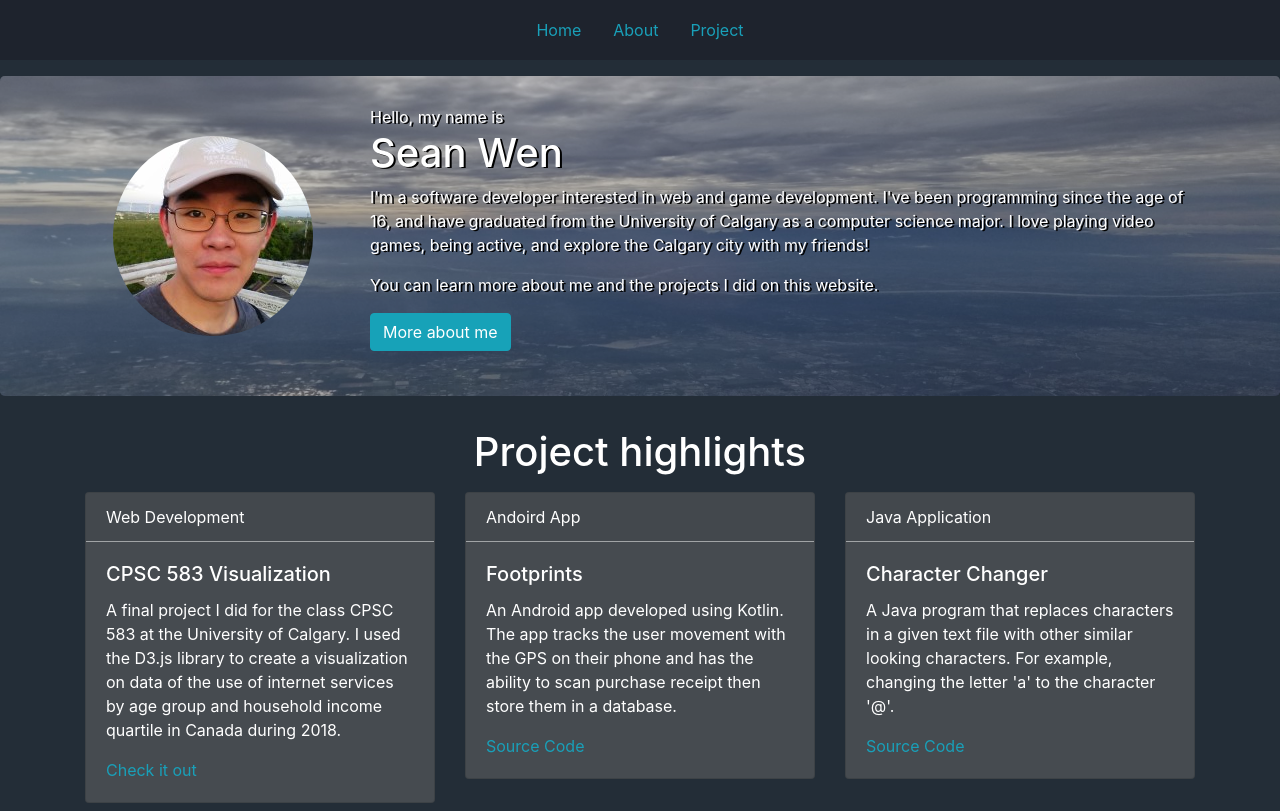
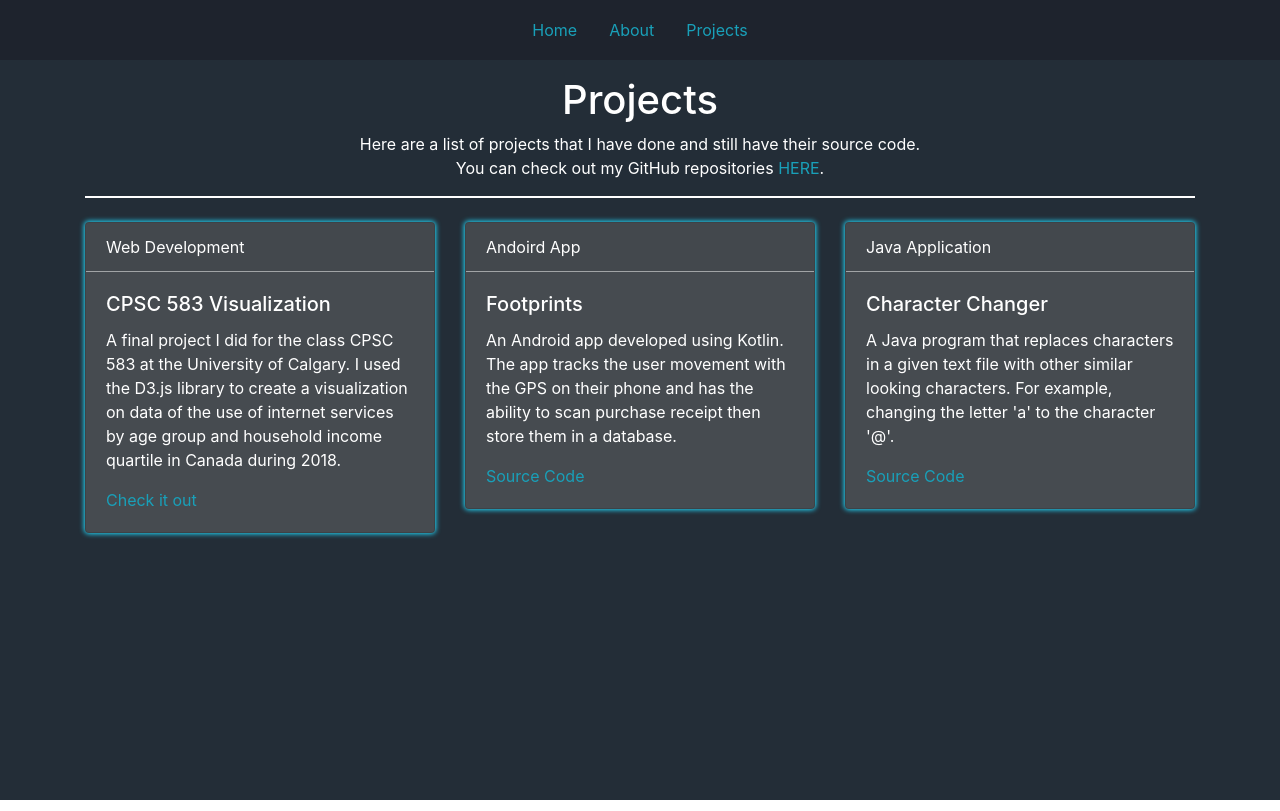
Before and after one commit to ShouShou92410/ShouShou92410.github.io, a React (Create React App) app: page /projects in a window 1280 px wide. Built offline with nearby package versions, Linux system fonts and the light colour scheme.

Commit message:
- Some style changes - Start working on the project page

```diff
--- a/src/component/about/About.jsx
+++ b/src/component/about/About.jsx
@@ -11,10 +11,10 @@ function About() {
       <Card className="content-container">
         <Card.Body>
           <Row>
-            <Col md={12} lg={3} className="d-flex justify-content-center align-items-center pt-3 pb-3">
+            <Col md={12} lg={3} className="d-flex justify-content-center align-items-center py-3">
               <Image src={`${process.env.PUBLIC_URL}/pp.jpg`} width="200" height="200" roundedCircle />
             </Col>
-            <Col className="pt-3 pb-3">
+            <Col className="py-3">
               <p className="m-0">Hello, my name is</p>
               <h1>Sean Wen</h1>
               <p>
--- a/src/component/project/Project.jsx
+++ b/src/component/project/Project.jsx
@@ -1,7 +1,42 @@
 import React from 'react';
+import Container from 'react-bootstrap/Container';
+import Row from 'react-bootstrap/Row';
+import Col from 'react-bootstrap/Col';
+import ProjectCardCPSC583Visualization from './ProjectCardCPSC583Visualization';
+import ProjectCardFootprints from './ProjectCardFootprints';
+import ProjectCardCharacterChanger from './ProjectCardCharacterChanger';
 
 function Project() {
-  return <></>;
+  return (
+    <Container>
+      <Row>
+        <Col xs={12}>
+          <p className="w-100 text-center">
+            <h1>Projects</h1>
+            Here are a list of projects that I have done and still have their source code.
+            <br />
+            You can check out my GitHub repositories{' '}
+            <a href="https://github.com/ShouShou92410?tab=repositories" target="_blank" rel="noopener noreferrer">
+              HERE
+            </a>
+            .
+            <hr />
+          </p>
+        </Col>
+      </Row>
+      <Row>
+        <Col md={12} lg={4} className="my-2">
+          <ProjectCardCPSC583Visualization />
+        </Col>
+        <Col md={12} lg={4} className="my-2">
+          <ProjectCardFootprints />
+        </Col>
+        <Col md={12} lg={4} className="my-2">
+          <ProjectCardCharacterChanger />
+        </Col>
+      </Row>
+    </Container>
+  );
 }
 
 export default Project;
--- a/src/component/project/ProjectCardCPSC583Visualization.jsx
+++ b/src/component/project/ProjectCardCPSC583Visualization.jsx
@@ -3,7 +3,7 @@ import Card from 'react-bootstrap/Card';
 
 function ProjectCardCPSC583Visualization() {
   return (
-    <Card className="content-container">
+    <Card className="project-card">
       <Card.Header>Web Development</Card.Header>
       <Card.Body>
         <Card.Title>CPSC 583 Visualization</Card.Title>
--- a/src/component/project/ProjectCardCharacterChanger.jsx
+++ b/src/component/project/ProjectCardCharacterChanger.jsx
@@ -3,7 +3,7 @@ import Card from 'react-bootstrap/Card';
 
 function ProjectCardCharacterChanger() {
   return (
-    <Card className="content-container">
+    <Card className="project-card">
       <Card.Header>Java Application</Card.Header>
       <Card.Body>
         <Card.Title>Character Changer</Card.Title>
--- a/src/component/project/ProjectCardFootprints.jsx
+++ b/src/component/project/ProjectCardFootprints.jsx
@@ -3,7 +3,7 @@ import Card from 'react-bootstrap/Card';
 
 function ProjectCardFootprints() {
   return (
-    <Card className="content-container">
+    <Card className="project-card">
       <Card.Header>Andoird App</Card.Header>
       <Card.Body>
         <Card.Title>Footprints</Card.Title>
--- a/src/component/root/Content.jsx
+++ b/src/component/root/Content.jsx
@@ -10,7 +10,7 @@ function Content() {
       <Route exact path="/about">
         <About />
       </Route>
-      <Route exact path="/project">
+      <Route exact path="/projects">
         <Project />
       </Route>
       <Route path="/">
--- a/src/component/root/Home.jsx
+++ b/src/component/root/Home.jsx
@@ -14,13 +14,13 @@ function Home() {
   return (
     <>
       <div id="home-jumbotron-background">
-        <Jumbotron id="home-jumbotron" className="d-flex align-items-center pt-0 pb-0">
+        <Jumbotron id="home-jumbotron" className="d-flex align-items-center py-0">
           <Container>
             <Row>
-              <Col md={12} lg={3} className="d-flex justify-content-center align-items-center pt-3 pb-3">
+              <Col md={12} lg={3} className="d-flex justify-content-center align-items-center py-3">
                 <Image src={`${process.env.PUBLIC_URL}/pp.jpg`} width="200" height="200" roundedCircle />
               </Col>
-              <Col className="pt-3 pb-3">
+              <Col className="py-3">
                 <p className="m-0">Hello, my name is</p>
                 <h1>Sean Wen</h1>
                 <p>
@@ -41,16 +41,19 @@ function Home() {
       </div>
       <Container>
         <Row>
-          <Col xs={12} className="d-flex justify-content-center">
-            <h1>Project highlights</h1>
+          <Col xs={12}>
+            <p className="w-100 text-center">
+              <h1>Project Highlights</h1>
+              <hr />
+            </p>
           </Col>
-          <Col md={12} lg={4} className="mt-2 mb-2">
+          <Col md={12} lg={4} className="my-2">
             <ProjectCardCPSC583Visualization />
           </Col>
-          <Col md={12} lg={4} className="mt-2 mb-2">
+          <Col md={12} lg={4} className="my-2">
             <ProjectCardFootprints />
           </Col>
-          <Col md={12} lg={4} className="mt-2 mb-2">
+          <Col md={12} lg={4} className="my-2">
             <ProjectCardCharacterChanger />
           </Col>
         </Row>
--- a/src/component/root/NavigationBar.jsx
+++ b/src/component/root/NavigationBar.jsx
@@ -16,8 +16,8 @@ function NavigationBar() {
         </Nav.Link>
       </Nav.Item>
       <Nav.Item>
-        <Nav.Link as={Link} to="/project">
-          Project
+        <Nav.Link as={Link} to="/projects">
+          Projects
         </Nav.Link>
       </Nav.Item>
     </Nav>
--- a/src/style/index.css
+++ b/src/style/index.css
@@ -40,9 +40,14 @@ a:hover {
   text-shadow: 2px 1px #000000;
 }
 
-.content-container {
+.content-container,
+.project-card {
   background-color: rgba(70, 75, 80);
   width: 100%;
+}
+
+.project-card {
+  box-shadow: 0px 0px 5px 1px rgb(35, 215, 250);
 }
 
 hr {
```
